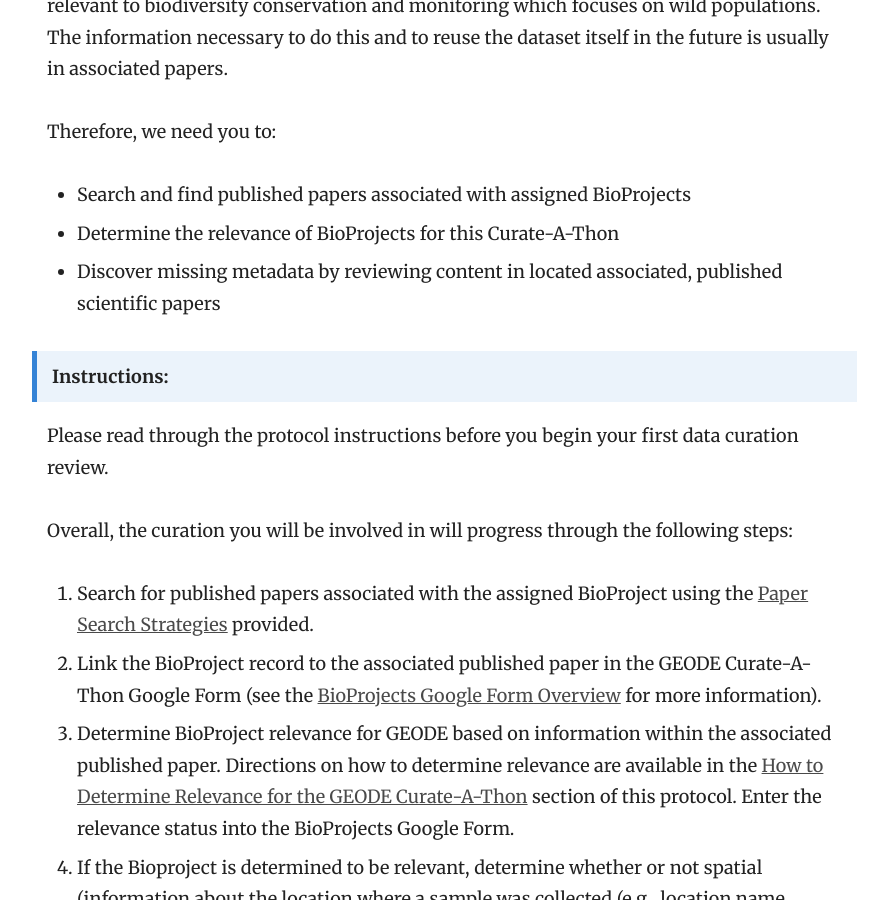
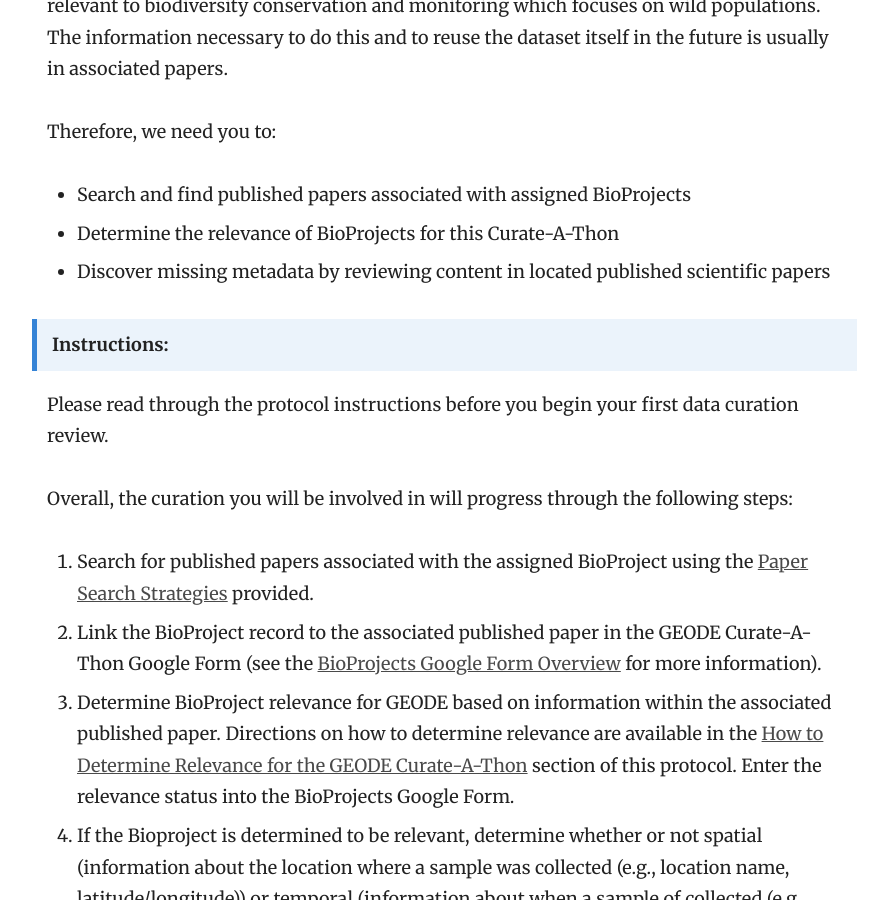
Before and after one commit to bdezray/GEODE-Curate-A-Thon, a Jekyll site: the page built from _docs/Protocol/Curate-A-Thon_Overview.md, in a window 1280 px wide and 900 px high, scrolled down 1974 px. Shown: the whole window, without its empty margins (343-1231 px from the left). Built offline with Jekyll 4.4.1, drawn with Linux system fonts in a browser that asks for light colours.

Commit message:
Language change

```diff
--- a/_docs/Protocol/Curate-A-Thon_Overview.md
+++ b/_docs/Protocol/Curate-A-Thon_Overview.md
@@ -21,7 +21,7 @@ INSDC houses lots of genomic/genetic sequences from a breadth of sample types su
 Therefore, we need you to:
  - Search and find published papers associated with assigned BioProjects
  - Determine the relevance of BioProjects for this Curate-A-Thon
- - Discover missing metadata by reviewing content in located associated,   published scientific papers
+ - Discover missing metadata by reviewing content in located published scientific papers
 
 > **Instructions:**
 
```
